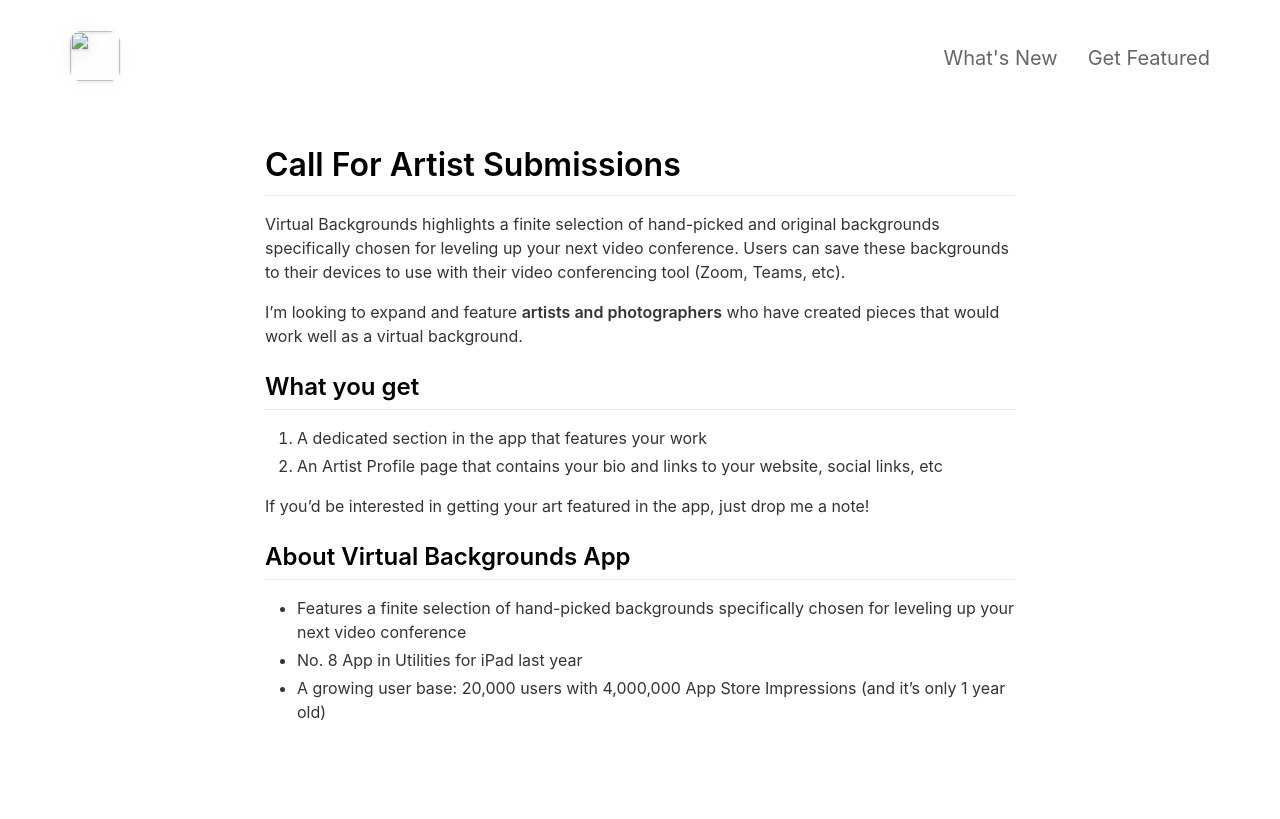
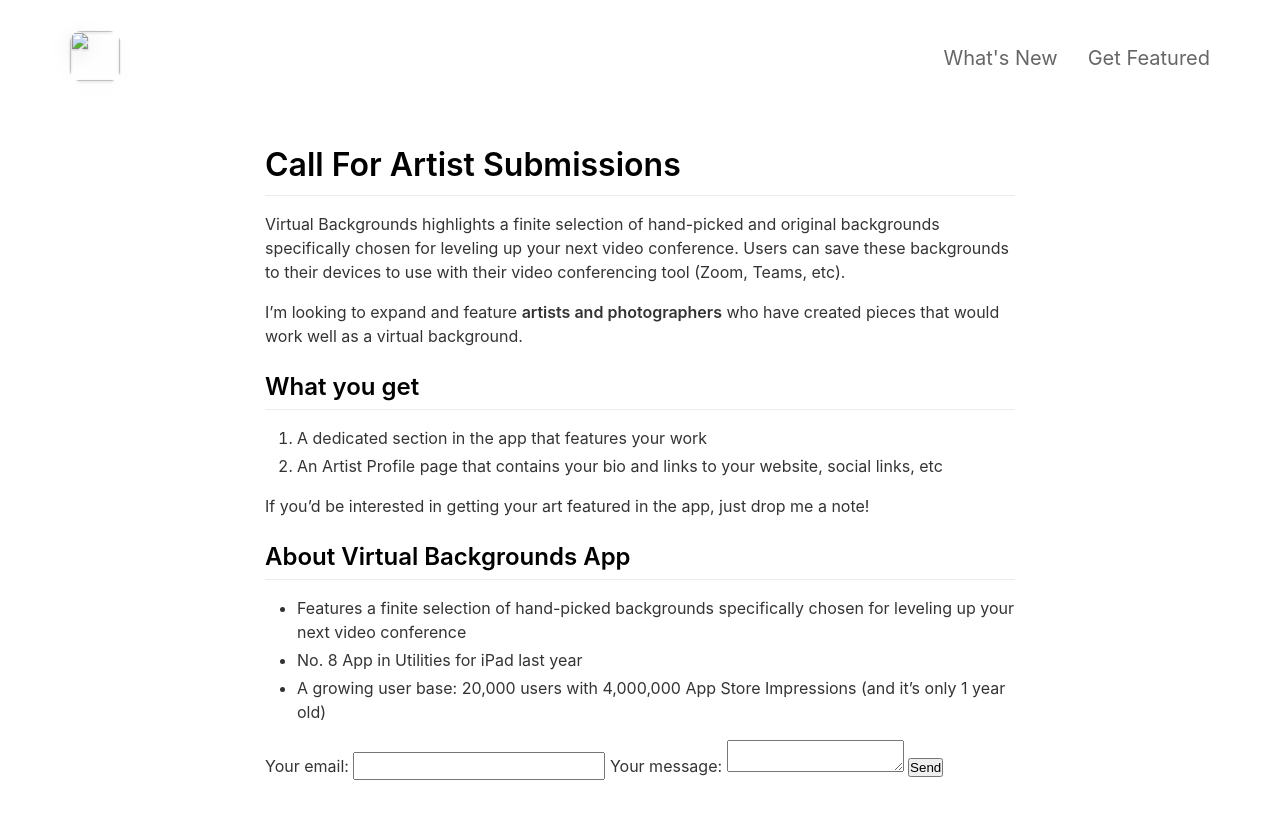
Before and after one commit to sonasapps/virtualbackgrounds, a Jekyll site: the page built from _pages/getfeatured.md, in a window 1280 px wide. Shown: the top 819 px of the page. Built offline with Jekyll 4.4.1, drawn with Linux system fonts in a browser that asks for light colours; nearby versions of some CDN libraries.

Commit message:
Update getfeatured.md

```diff
--- a/_pages/getfeatured.md
+++ b/_pages/getfeatured.md
@@ -20,3 +20,23 @@
 - Features a finite selection of hand-picked backgrounds specifically chosen for leveling up your next video conference
 - No. 8 App in Utilities for iPad last year
 - A growing user base: 20,000 users with 4,000,000 App Store Impressions (and it’s only 1 year old)
+
+<!-- modify this form HTML and place wherever you want your form -->
+
+<form
+  action="https://formspree.io/f/xjvjgbep"
+  method="POST"
+>
+  <label>
+    Your email:
+    <input type="email" name="_replyto">
+  </label>
+  <label>
+    Your message:
+    <textarea name="message"></textarea>
+  </label>
+
+  <!-- your other form fields go here -->
+
+  <button type="submit">Send</button>
+</form>
```
